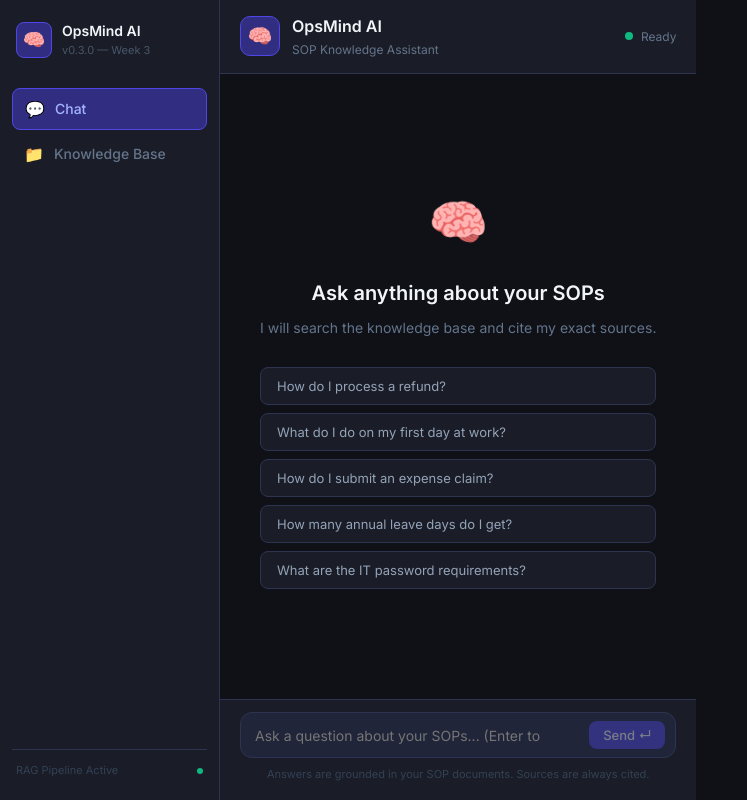
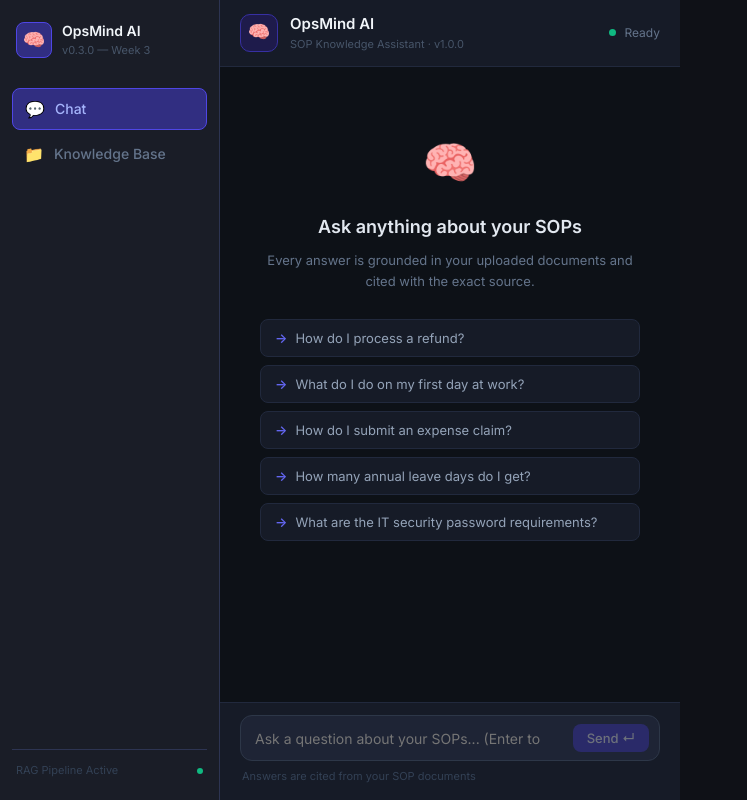
Before and after one commit to ZaalimaWebDev02/opsmind-ai, a React (Vite) app in the folder frontend/: page / in a window 1280 px wide. Shown: the whole page, without its empty margins (0-747 px from the left). Built offline with nearby package versions, Linux system fonts and the light colour scheme.

Commit message:
feat(ui): add export chat, avg latency display, message count

```diff
--- a/frontend/src/components/ChatWindow.jsx
+++ b/frontend/src/components/ChatWindow.jsx
@@ -2,29 +2,25 @@ import { useRef, useEffect, useState } from 'react';
 import { useChat } from '../hooks/useChat.js';
 import MessageBubble from './MessageBubble.jsx';
 
-const SUGGESTED_QUESTIONS = [
+const SUGGESTED = [
   'How do I process a refund?',
   'What do I do on my first day at work?',
   'How do I submit an expense claim?',
   'How many annual leave days do I get?',
-  'What are the IT password requirements?',
+  'What are the IT security password requirements?',
 ];
 
-/**
- * ChatWindow — main chat interface with streaming support.
- */
 export default function ChatWindow() {
-  const { messages, isLoading, error, sendMessage, clearChat, stopStreaming } = useChat();
-  const [input,    setInput]    = useState('');
-  const bottomRef  = useRef(null);
-  const inputRef   = useRef(null);
+  const { messages, isLoading, error, latency, sendMessage, clearChat, stopStreaming } = useChat();
+  const [input, setInput] = useState('');
+  const bottomRef = useRef(null);
+  const inputRef  = useRef(null);
+  const [showExport, setShowExport] = useState(false);
 
-  // Auto-scroll to bottom on new messages
   useEffect(() => {
     bottomRef.current?.scrollIntoView({ behavior: 'smooth' });
   }, [messages]);
 
-  // Focus input on mount
   useEffect(() => {
     inputRef.current?.focus();
   }, []);
@@ -35,17 +31,24 @@ export default function ChatWindow() {
     setInput('');
   };
 
-  const handleKeyDown = (e) => {
-    if (e.key === 'Enter' && !e.shiftKey) {
-      e.preventDefault();
-      handleSend();
-    }
+  const handleKey = (e) => {
+    if (e.key === 'Enter' && !e.shiftKey) { e.preventDefault(); handleSend(); }
   };
 
-  const handleSuggestion = (q) => {
-    if (isLoading) return;
-    sendMessage(q);
+  const exportChat = () => {
+    const text = messages
+      .map(m => `[${m.role.toUpperCase()}] ${m.content}`)
+      .join('\n\n');
+    const blob = new Blob([text], { type: 'text/plain' });
+    const a = document.createElement('a');
+    a.href = URL.createObjectURL(blob);
+    a.download = `opsmind-chat-${Date.now()}.txt`;
+    a.click();
   };
+
+  const avgLatency = messages
+    .filter(m => m.latencyMs)
+    .reduce((acc, m, _, arr) => acc + m.latencyMs / arr.length, 0);
 
   return (
     <div style={styles.container}>
@@ -56,280 +59,144 @@ export default function ChatWindow() {
           <div style={styles.headerIcon}>🧠</div>
           <div>
             <h2 style={styles.headerTitle}>OpsMind AI</h2>
-            <p style={styles.headerSub}>SOP Knowledge Assistant</p>
+            <p style={styles.headerSub}>SOP Knowledge Assistant · v1.0.0</p>
           </div>
         </div>
-        <div style={styles.headerActions}>
-          <div style={{
-            ...styles.statusDot,
-            background: isLoading ? '#f59e0b' : '#10b981',
-          }} />
-          <span style={styles.statusText}>
-            {isLoading ? 'Thinking...' : 'Ready'}
-          </span>
+        <div style={styles.headerRight}>
+          {/* Latency badge */}
+          {latency && (
+            <span style={styles.latencyBadge}>
+              ⚡ {(latency / 1000).toFixed(1)}s
+            </span>
+          )}
+          {/* Avg latency */}
+          {avgLatency > 0 && (
+            <span style={styles.avgBadge}>
+              avg {(avgLatency / 1000).toFixed(1)}s
+            </span>
+          )}
+          {/* Status dot */}
+          <div style={{ ...styles.dot, background: isLoading ? '#f59e0b' : '#10b981' }} />
+          <span style={styles.statusText}>{isLoading ? 'Thinking...' : 'Ready'}</span>
+
           {messages.length > 0 && (
-            <button onClick={clearChat} style={styles.clearBtn} title="Clear chat">
-              ✕ Clear
-            </button>
+            <>
+              <button onClick={exportChat} style={styles.headerBtn} title="Export chat">
+                ⬇ Export
+              </button>
+              <button onClick={clearChat} style={styles.headerBtn} title="Clear chat">
+                ✕ Clear
+              </button>
+            </>
           )}
         </div>
       </div>
 
-      {/* Messages area */}
+      {/* Messages */}
       <div style={styles.messages}>
-
-        {/* Empty state */}
-        {messages.length === 0 && (
+        {messages.length === 0 ? (
           <div style={styles.emptyState}>
             <div style={styles.emptyIcon}>🧠</div>
             <h3 style={styles.emptyTitle}>Ask anything about your SOPs</h3>
             <p style={styles.emptySub}>
-              I will search the knowledge base and cite my exact sources.
+              Every answer is grounded in your uploaded documents and cited with the exact source.
             </p>
             <div style={styles.suggestions}>
-              {SUGGESTED_QUESTIONS.map((q, i) => (
+              {SUGGESTED.map((q, i) => (
                 <button
                   key={i}
-                  style={styles.suggestionBtn}
-                  onClick={() => handleSuggestion(q)}
+                  style={styles.suggestBtn}
+                  onClick={() => !isLoading && sendMessage(q)}
                 >
+                  <span style={styles.suggestArrow}>→</span>
                   {q}
                 </button>
               ))}
             </div>
           </div>
+        ) : (
+          messages.map(msg => <MessageBubble key={msg.id} message={msg} />)
         )}
 
-        {/* Message bubbles */}
-        {messages.map(msg => (
-          <MessageBubble key={msg.id} message={msg} />
-        ))}
-
-        {/* Error banner */}
         {error && (
-          <div style={styles.errorBanner}>
-            ⚠️ {error}
-          </div>
+          <div style={styles.errorBar}>⚠️ {error}</div>
         )}
 
         <div ref={bottomRef} />
       </div>
 
-      {/* Input area */}
+      {/* Input */}
       <div style={styles.inputArea}>
-        <div style={styles.inputWrapper}>
+        <div style={styles.inputBox}>
           <textarea
             ref={inputRef}
             value={input}
             onChange={e => setInput(e.target.value)}
-            onKeyDown={handleKeyDown}
-            placeholder="Ask a question about your SOPs... (Enter to send)"
+            onKeyDown={handleKey}
+            placeholder="Ask a question about your SOPs... (Enter to send, Shift+Enter for new line)"
             style={styles.textarea}
             rows={1}
             disabled={isLoading}
           />
-          <div style={styles.inputActions}>
+          <div style={styles.inputBtns}>
             {isLoading ? (
-              <button onClick={stopStreaming} style={styles.stopBtn}>
-                ⏹ Stop
-              </button>
+              <button onClick={stopStreaming} style={styles.stopBtn}>⏹ Stop</button>
             ) : (
               <button
                 onClick={handleSend}
-                style={{
-                  ...styles.sendBtn,
-                  opacity: input.trim() ? 1 : 0.4,
-                }}
                 disabled={!input.trim()}
+                style={{ ...styles.sendBtn, opacity: input.trim() ? 1 : 0.35 }}
               >
                 Send ↵
               </button>
             )}
           </div>
         </div>
-        <p style={styles.inputHint}>
-          Answers are grounded in your SOP documents. Sources are always cited.
-        </p>
+        <div style={styles.inputFooter}>
+          <span style={styles.hint}>
+            {messages.length > 0
+              ? `${Math.floor(messages.length / 2)} question${Math.floor(messages.length / 2) !== 1 ? 's' : ''} this session`
+              : 'Answers are cited from your SOP documents'}
+          </span>
+          {messages.length > 0 && avgLatency > 0 && (
+            <span style={styles.hint}>
+              Avg response: {(avgLatency / 1000).toFixed(1)}s
+            </span>
+          )}
+        </div>
       </div>
-
     </div>
   );
 }
 
 const styles = {
-  container: {
-    display:       'flex',
-    flexDirection: 'column',
-    height:        '100%',
-    background:    '#0f1117',
-  },
-  header: {
-    display:        'flex',
-    alignItems:     'center',
-    justifyContent: 'space-between',
-    padding:        '14px 20px',
-    background:     '#1a1d27',
-    borderBottom:   '1px solid #2d3452',
-    flexShrink:     0,
-  },
-  headerLeft: {
-    display:    'flex',
-    alignItems: 'center',
-    gap:        '12px',
-  },
-  headerIcon: {
-    width:          '40px',
-    height:         '40px',
-    background:     '#312e81',
-    borderRadius:   '10px',
-    display:        'flex',
-    alignItems:     'center',
-    justifyContent: 'center',
-    fontSize:       '20px',
-    border:         '1px solid #4f46e5',
-  },
-  headerTitle: {
-    fontSize:   '16px',
-    fontWeight: '600',
-    color:      '#f1f5f9',
-  },
-  headerSub: {
-    fontSize: '12px',
-    color:    '#64748b',
-  },
-  headerActions: {
-    display:    'flex',
-    alignItems: 'center',
-    gap:        '8px',
-  },
-  statusDot: {
-    width:        '8px',
-    height:       '8px',
-    borderRadius: '50%',
-    transition:   'background 0.3s ease',
-  },
-  statusText: {
-    fontSize: '12px',
-    color:    '#64748b',
-  },
-  clearBtn: {
-    background:   'transparent',
-    border:       '1px solid #2d3452',
-    borderRadius: '6px',
-    color:        '#64748b',
-    fontSize:     '12px',
-    padding:      '4px 10px',
-    marginLeft:   '8px',
-  },
-  messages: {
-    flex:       1,
-    overflowY:  'auto',
-    padding:    '20px',
-  },
-  emptyState: {
-    display:        'flex',
-    flexDirection:  'column',
-    alignItems:     'center',
-    justifyContent: 'center',
-    height:         '100%',
-    minHeight:      '400px',
-    textAlign:      'center',
-    padding:        '40px 20px',
-  },
-  emptyIcon: {
-    fontSize:     '48px',
-    marginBottom: '16px',
-  },
-  emptyTitle: {
-    fontSize:     '20px',
-    fontWeight:   '600',
-    color:        '#f1f5f9',
-    marginBottom: '8px',
-  },
-  emptySub: {
-    fontSize:     '14px',
-    color:        '#64748b',
-    marginBottom: '28px',
-    maxWidth:     '400px',
-  },
-  suggestions: {
-    display:       'flex',
-    flexDirection: 'column',
-    gap:           '8px',
-    width:         '100%',
-    maxWidth:      '480px',
-  },
-  suggestionBtn: {
-    background:   '#1a1d27',
-    border:       '1px solid #2d3452',
-    borderRadius: '8px',
-    color:        '#94a3b8',
-    fontSize:     '13px',
-    padding:      '10px 16px',
-    textAlign:    'left',
-    transition:   'all 0.15s ease',
-  },
-  errorBanner: {
-    background:   '#2d1515',
-    border:       '1px solid #ef4444',
-    borderRadius: '8px',
-    color:        '#fca5a5',
-    fontSize:     '13px',
-    padding:      '10px 14px',
-    margin:       '8px 0',
-  },
-  inputArea: {
-    padding:      '12px 20px 16px',
-    background:   '#1a1d27',
-    borderTop:    '1px solid #2d3452',
-    flexShrink:   0,
-  },
-  inputWrapper: {
-    display:      'flex',
-    gap:          '10px',
-    alignItems:   'flex-end',
-    background:   '#21253a',
-    border:       '1px solid #2d3452',
-    borderRadius: '12px',
-    padding:      '8px 10px 8px 14px',
-  },
-  textarea: {
-    flex:       1,
-    background: 'transparent',
-    color:      '#f1f5f9',
-    fontSize:   '14px',
-    lineHeight: '1.5',
-    resize:     'none',
-    minHeight:  '24px',
-    maxHeight:  '120px',
-  },
-  inputActions: {
-    display:    'flex',
-    alignItems: 'flex-end',
-    gap:        '6px',
-    flexShrink: 0,
-  },
-  sendBtn: {
-    background:   '#4f46e5',
-    color:        '#fff',
-    borderRadius: '8px',
-    padding:      '6px 14px',
-    fontSize:     '13px',
-    fontWeight:   '500',
-    transition:   'all 0.15s ease',
-  },
-  stopBtn: {
-    background:   '#7f1d1d',
-    color:        '#fca5a5',
-    borderRadius: '8px',
-    padding:      '6px 14px',
-    fontSize:     '13px',
-    border:       '1px solid #ef4444',
-  },
-  inputHint: {
-    fontSize:  '11px',
-    color:     '#334155',
-    marginTop: '8px',
-    textAlign: 'center',
-  },
+  container:     { display: 'flex', flexDirection: 'column', height: '100%', background: '#0d1117' },
+  header:        { display: 'flex', alignItems: 'center', justifyContent: 'space-between', padding: '12px 20px', background: '#161b27', borderBottom: '1px solid #21293d', flexShrink: 0 },
+  headerLeft:    { display: 'flex', alignItems: 'center', gap: '12px' },
+  headerIcon:    { width: '38px', height: '38px', background: '#1e1b4b', borderRadius: '10px', display: 'flex', alignItems: 'center', justifyContent: 'center', fontSize: '18px', border: '1px solid #3730a3' },
+  headerTitle:   { fontSize: '15px', fontWeight: '600', color: '#f1f5f9', margin: 0 },
+  headerSub:     { fontSize: '11px', color: '#475569', margin: 0 },
+  headerRight:   { display: 'flex', alignItems: 'center', gap: '8px' },
+  latencyBadge:  { fontSize: '11px', color: '#4ade80', background: '#052e16', border: '1px solid #166534', borderRadius: '6px', padding: '2px 8px' },
+  avgBadge:      { fontSize: '11px', color: '#94a3b8', background: '#1e293b', borderRadius: '6px', padding: '2px 8px' },
+  dot:           { width: '7px', height: '7px', borderRadius: '50%', transition: 'background 0.3s' },
+  statusText:    { fontSize: '12px', color: '#64748b' },
+  headerBtn:     { background: 'transparent', border: '1px solid #21293d', borderRadius: '6px', color: '#64748b', fontSize: '12px', padding: '3px 10px', cursor: 'pointer' },
+  messages:      { flex: 1, overflowY: 'auto', padding: '20px' },
+  emptyState:    { display: 'flex', flexDirection: 'column', alignItems: 'center', justifyContent: 'center', minHeight: '380px', textAlign: 'center', padding: '40px 20px' },
+  emptyIcon:     { fontSize: '44px', marginBottom: '16px' },
+  emptyTitle:    { fontSize: '18px', fontWeight: '600', color: '#e2e8f0', marginBottom: '8px' },
+  emptySub:      { fontSize: '13px', color: '#64748b', marginBottom: '28px', maxWidth: '380px', lineHeight: '1.6' },
+  suggestions:   { display: 'flex', flexDirection: 'column', gap: '8px', width: '100%', maxWidth: '460px' },
+  suggestBtn:    { display: 'flex', alignItems: 'center', gap: '8px', background: '#161b27', border: '1px solid #21293d', borderRadius: '8px', color: '#94a3b8', fontSize: '13px', padding: '10px 14px', textAlign: 'left', cursor: 'pointer', transition: 'all 0.15s' },
+  suggestArrow:  { color: '#6366f1', fontWeight: '600', flexShrink: 0 },
+  errorBar:      { background: '#1a0808', border: '1px solid #7f1d1d', borderRadius: '8px', color: '#fca5a5', fontSize: '13px', padding: '10px 14px', margin: '8px 0' },
+  inputArea:     { padding: '12px 20px 14px', background: '#161b27', borderTop: '1px solid #21293d', flexShrink: 0 },
+  inputBox:      { display: 'flex', gap: '10px', alignItems: 'flex-end', background: '#1e2435', border: '1px solid #2d3748', borderRadius: '12px', padding: '8px 10px 8px 14px', transition: 'border-color 0.15s' },
+  textarea:      { flex: 1, background: 'transparent', color: '#e2e8f0', fontSize: '14px', lineHeight: '1.5', resize: 'none', minHeight: '24px', maxHeight: '120px', fontFamily: 'inherit' },
+  inputBtns:     { display: 'flex', alignItems: 'flex-end', gap: '6px', flexShrink: 0 },
+  sendBtn:       { background: '#4338ca', color: '#fff', borderRadius: '8px', padding: '6px 14px', fontSize: '13px', fontWeight: '500', border: 'none', cursor: 'pointer', transition: 'all 0.15s' },
+  stopBtn:       { background: '#450a0a', color: '#fca5a5', border: '1px solid #7f1d1d', borderRadius: '8px', padding: '6px 14px', fontSize: '13px', cursor: 'pointer' },
+  inputFooter:   { display: 'flex', justifyContent: 'space-between', marginTop: '7px', padding: '0 2px' },
+  hint:          { fontSize: '11px', color: '#334155' },
 };
```
